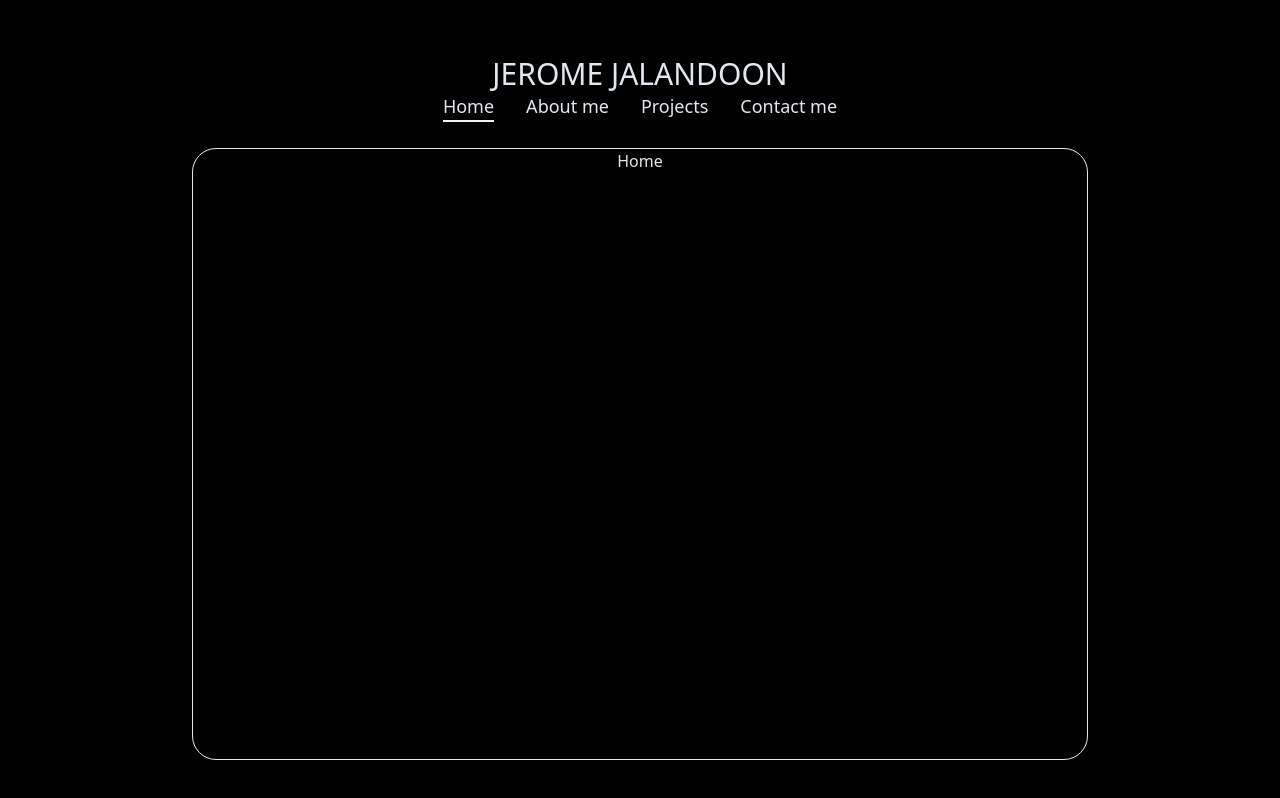
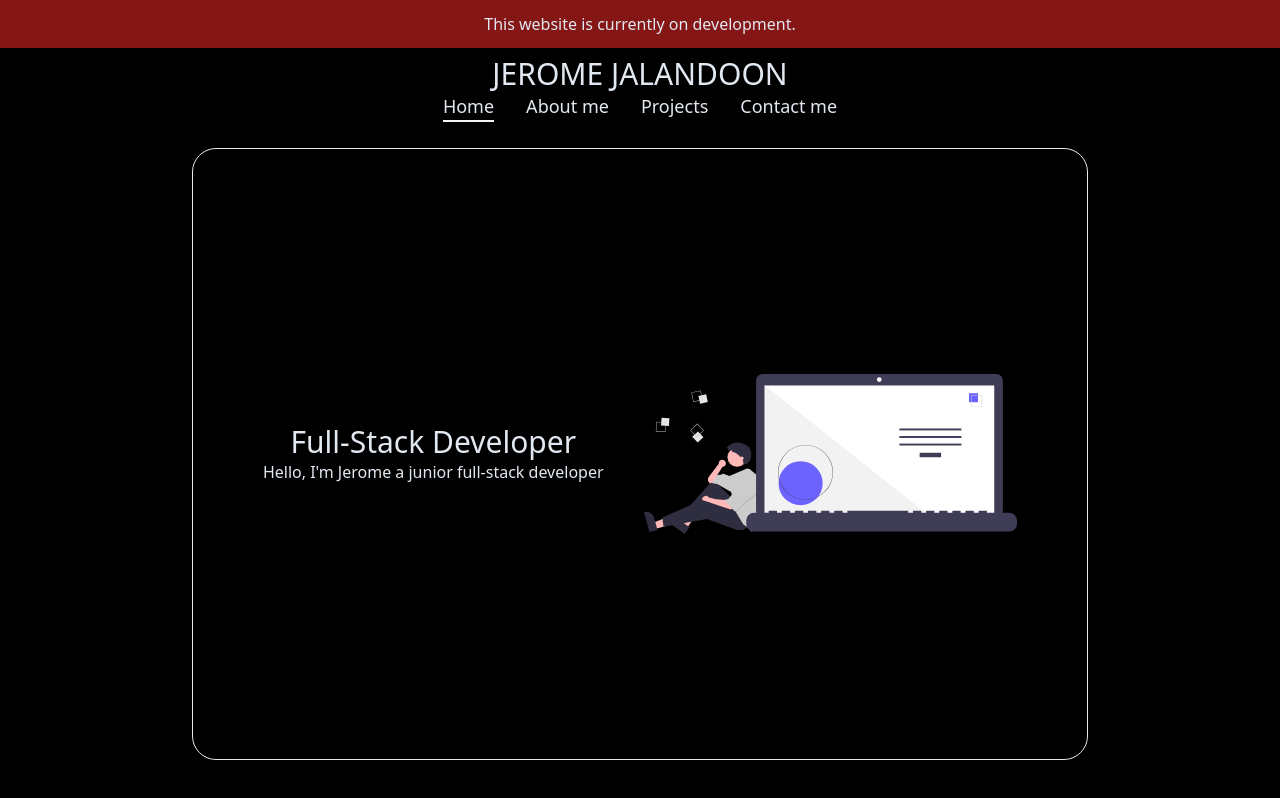
Before and after one commit to jbjalandoon/portfolio, a React (Vite) app: page / in a window 1280 px wide. Built offline with nearby package versions, Linux system fonts and the light colour scheme.

Commit message:
add a poster

```diff
--- a/src/App.jsx
+++ b/src/App.jsx
@@ -1,10 +1,7 @@
 import { useState } from "react";
 import "./App.css";
-import Title from "./components/headers/Title";
-import Nav from "./components/headers/Nav";
 import Content from "./components/content/Content";
 import Header from "./components/headers/Header";
-import Card from "./components/content/Card";
 
 function App() {
   const views = ["home", "about me", "projects", "contact me"];
--- a/src/components/content/Card.jsx
+++ b/src/components/content/Card.jsx
@@ -5,7 +5,7 @@ export default function Card({ children, className }) {
   const { animationClass } = useContext(ViewContext);
   return (
     <div
-      className={`border w-full rounded-3xl h-full flex flex-col items-center ${className} ${animationClass}`}>
+      className={`border w-full rounded-3xl h-full flex flex-col items-center justify-center p-12 ${className} ${animationClass}`}>
       {children}
     </div>
   );
--- a/src/components/content/Content.jsx
+++ b/src/components/content/Content.jsx
@@ -1,4 +1,5 @@
 import { useContext } from "react";
+import developer from "../../assets/developer.svg";
 import Card from "./Card";
 import { ViewContext } from "../../store/ViewContext";
 
@@ -7,7 +8,20 @@ export default function Content() {
 
   return (
     <div className='w-full md:max-w-4xl mt-7 my-10 lg:px-0 h-full'>
-      {view === 0 && <Card>Home</Card>}
+      {view === 0 && (
+        <Card>
+          <div className='flex md:flex-row flex-col text-center md:gap-10 gap-16 justify-center items-center'>
+            <div className='flex-col flex'>
+              <span className='text-3xl'>Full-Stack Developer</span>
+              <span>Hello, I'm Jerome a junior full-stack developer</span>
+              <span></span>
+            </div>
+            <div>
+              <img src={developer} className='h-40 w-full object-cover' />
+            </div>
+          </div>
+        </Card>
+      )}
       {view === 1 && <Card>About Me</Card>}
       {view === 2 && <Card>Projects</Card>}
       {view === 3 && <Card>Contact Me</Card>}
--- a/src/main.jsx
+++ b/src/main.jsx
@@ -8,6 +8,11 @@ ReactDOM.createRoot(document.getElementById("root")).render(
   <React.StrictMode>
     <ViewContextProvider>
       <App />
+      <div className='absolute h-12 bg-red-600 w-full top-0 left-0 items-center justify-center bg-opacity-60 flex'>
+        <span className='opacity-100'>
+          This website is currently on development.
+        </span>
+      </div>
     </ViewContextProvider>
   </React.StrictMode>
 );
```
Also changed, not shown: src/assets/developer.svg (added).
